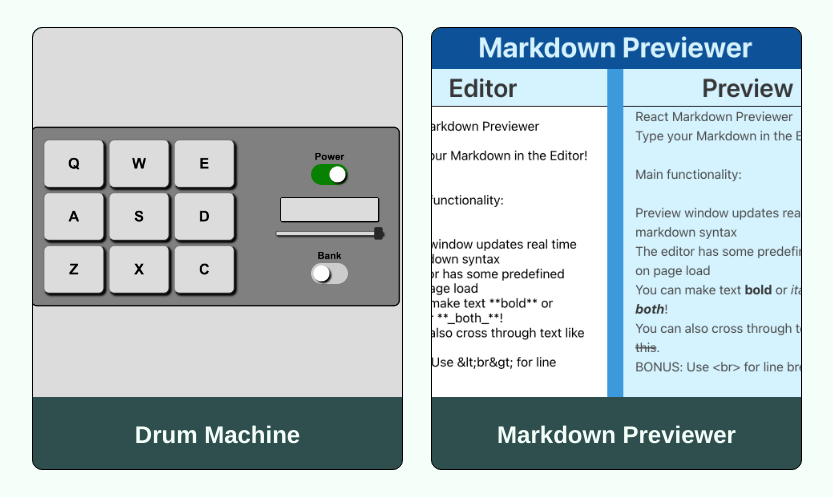
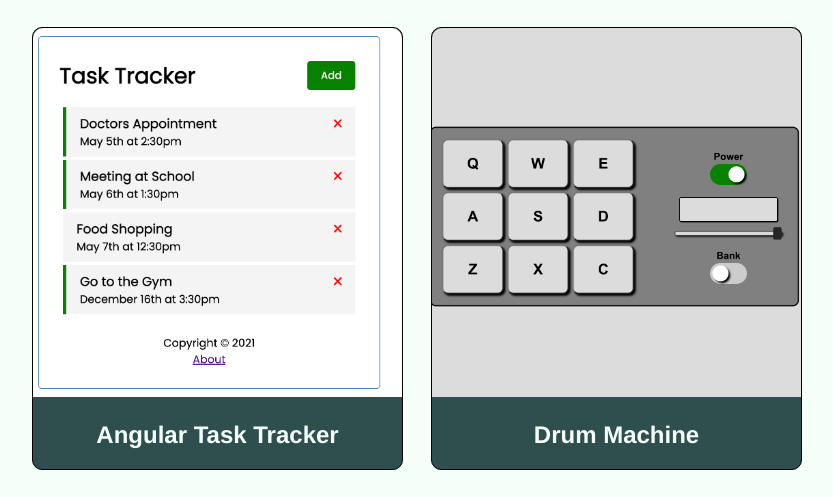
Before and after one commit to audreymendzef/audreymendzef.com, a plain HTML site: page index.html in a window 1280 px wide. Shown: the part 1375-1872 px from the top of the page, without its empty margins (224-1057 px from the left). Drawn offline with Linux system fonts and the light colour scheme; grey boxes are pictures that could not be loaded.

Commit message:
feat: add project tile/ css for task tracker

```diff
--- a/index.html
+++ b/index.html
@@ -42,6 +42,15 @@
           <img src="Photos/Random Quote Generator.png" alt="Random Quote Generator" id="quote-generator"/>
           <div class="title">
             <h2>Random Quote Generator</h2>
+          </div>
+        </a>
+      </div>
+
+      <div class="project-tile">
+        <a href="https://github.com/audreymendzef/task-tracker" target="_blank" class="link">
+          <img src="Photos/Task Tracker.png" alt="Task Tracker" id="task-tracker"/>
+          <div class="title">
+            <h2>Angular Task Tracker</h2>
           </div>
         </a>
       </div>
--- a/styles.css
+++ b/styles.css
@@ -106,7 +106,12 @@ body {
 #survey-form,
 #prod-land,
 #tech-doc,
-#tribute, #migraine-track, #quote-generator, #previewer, #drum-machine {
+#tribute,
+#migraine-track,
+#quote-generator,
+#previewer,
+#drum-machine,
+#task-tracker {
   width: 100%;
   aspect-ratio: 1/1;
   object-fit: cover;
@@ -217,10 +222,10 @@ body {
 
 @media only screen and (max-width: 600px) {
   .grid {
-  width: 95%;
-  display: grid;
-  grid-template-columns: repeat(1, 1fr);
-  gap: 10px;
+    width: 95%;
+    display: grid;
+    grid-template-columns: repeat(1, 1fr);
+    gap: 10px;
   }
   .icons {
     display: flex;
```
Also changed, not shown: Photos/Task Tracker.png (added).
